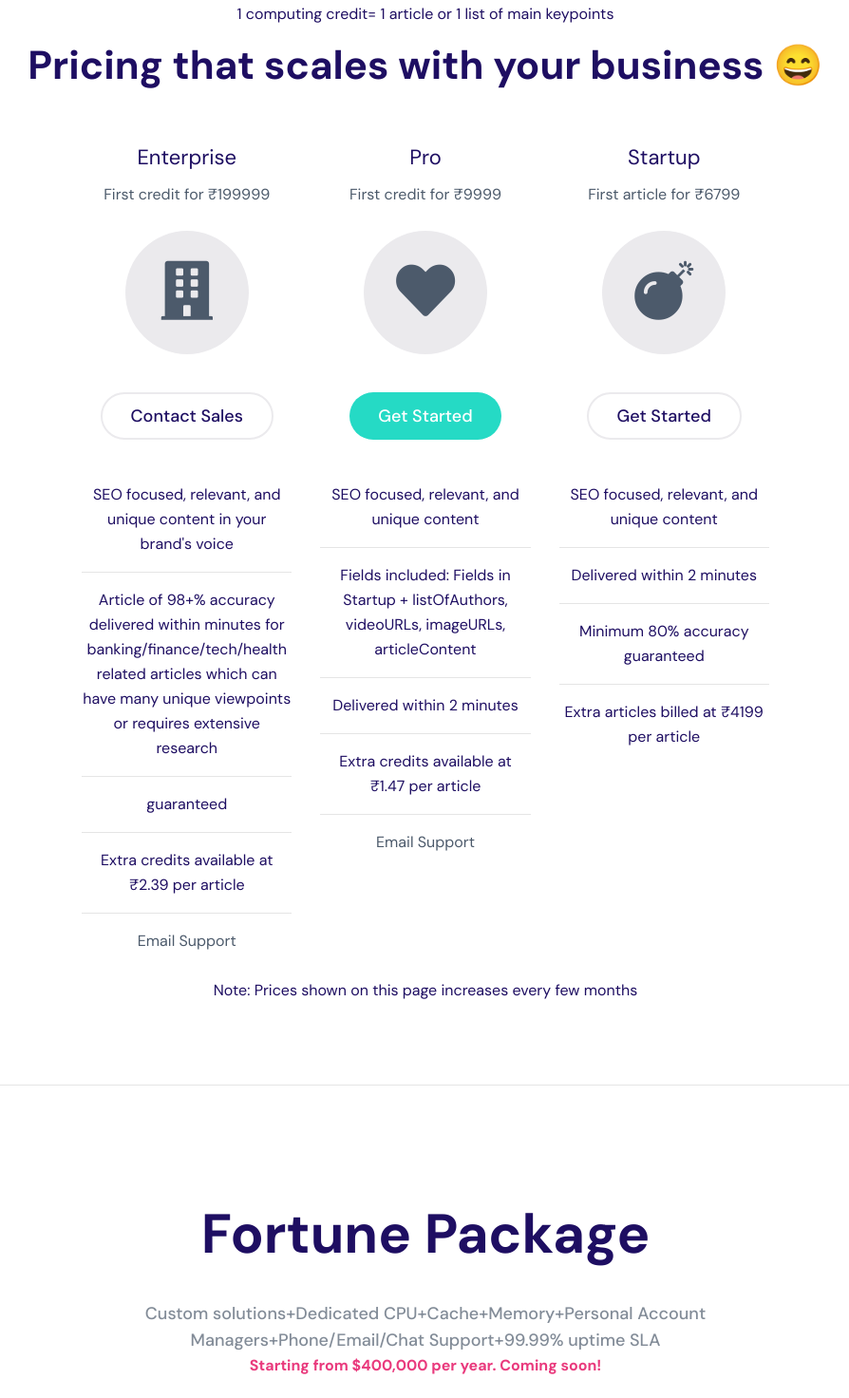
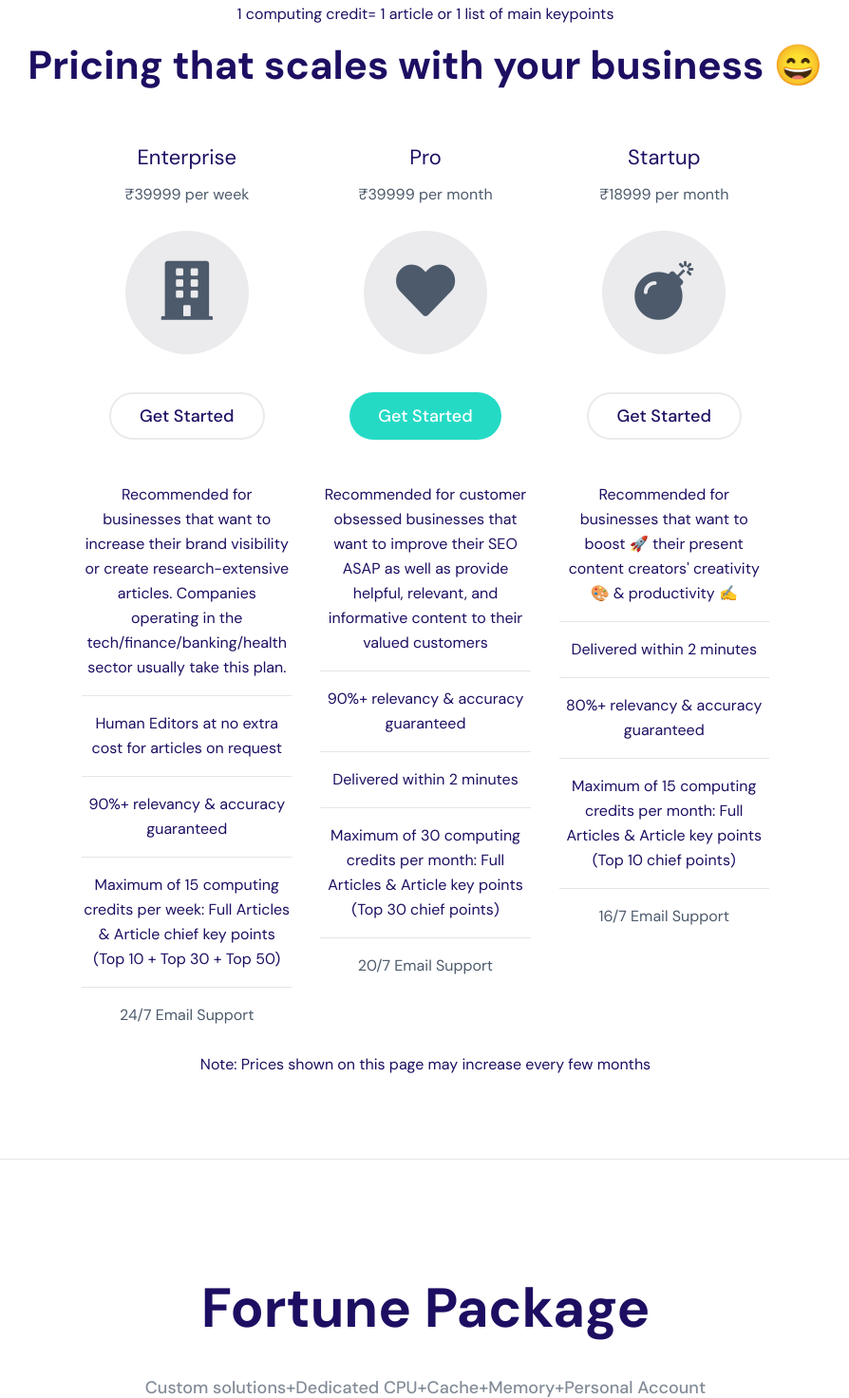
Before and after one commit to ini-tanmay/textbazaar, a Django app: page /pricing in a window 1280 px wide. Shown: the part 245-1717 px from the top of the page at 95% size, without its empty margins (192-1086 px from the left). Before the commit the page ends 1692 px from the top, so only its background shows below. Run offline with Django 3.2, Linux system fonts and the light colour scheme; some libraries are stand-ins or nearby versions.

Commit message:
pricing is done mostly

```diff
--- a/writer/templates/writer/pricing.html
+++ b/writer/templates/writer/pricing.html
@@ -73,7 +73,14 @@
 			<h2 class="mt-15 mb-55 small" data-aos="fade-down" data-aos-delay="250">
 				Pricing that scales with your business &#128516
 			</h2>
-
+			{% if user.is_authenticated %}
+		<a name="razorpay">
+<form><script src="https://cdn.razorpay.com/static/widget/subscription-button.js" data-subscription_button_id="pl_HUcf2WZ9BxUdoY" data-button_theme="brand-color" async> </script> </form>
+			</a>
+			<hr>
+			Note: Although text generation is extremely expensive due to the requirement of having hosted Nvidia GPUs, point to be noted: You buy access for a given time period, not CUs. CUs are used to track upper usage boundaries for different subscription tiers. They do not carry over from month to month or between different plans. In the case that you require more Computing Units, you can buy more seperately in your dashboard.
+			<hr>
+			{% endif %}
 			<div class="row justify-content-center no-gutters">
 				<div class="col-xl-10">
 					<div class="row justify-content-center">
@@ -83,89 +90,78 @@
 								Enterprise
 							</div>
 							<div class="mt-10 color-heading subtitle">
-							First credit for &#8377;199999
+							&#8377;39999 per week
 							</div>
 							<div class="mx-auto mt-25 bg-gray f-62 lh-130 color-heading w-130 h-130 radius_full">
 								<i class="fas fa-building">
 								</i>
 							</div>
-							<a href="/payment?plan=enterprise" class="btn mt-40 border-gray color-main">
-								Contact Sales
+					        <a href="/payment?plan=startup" class="btn mt-40 border-gray color-main">
+								Get Started
 							</a>
 							<div class="mt-45 text-adaptive">
 								<div>
-									SEO focused, relevant, and unique content in your brand's voice
+                                Recommended for businesses that want to increase their brand visibility or create research-extensive articles. Companies operating in the tech/finance/banking/health sector usually take this plan.
 								</div>
                                 <hr>
 								<div>
-									Article of 98+% accuracy delivered within minutes for banking/finance/tech/health related articles which can have many unique viewpoints or requires extensive research
+								Human Editors at no extra cost for articles on request
 								</div>
                                 <hr>
 								<div>
-								 guaranteed
+								90%+ relevancy & accuracy guaranteed
 								</div>
                                 <hr>
-
 								<div>
-									Extra credits available at &#8377;2.39 per article
+								Maximum of 15 computing credits per week: Full Articles & Article chief key points (Top 10 + Top 30 + Top 50)
 								</div>
                                 <hr>
-
 								<div class="color-heading text-adaptive">
-									Email Support
+								24/7 Email Support
 								</div>
 							</div>
 						    </div>
-
                         	<div class="col-lg-3 col-md-5 col-sm-6 mb-70 mb-sm-0 block" data-aos="fade-down" data-aos-delay="500">
 							<div class="f-22 title">
 								Pro
 							</div>
 							<div class="mt-10 color-heading subtitle">
-								First credit for &#8377;9999
+								&#8377;39999 per month
 							</div>
 							<div class="mx-auto mt-25 bg-gray f-62 lh-130 color-heading w-130 h-130 radius_full">
 								<i class="fas fa-heart">
 								</i>
 							</div>
-							<a href="/payment?plan=pro" class="btn mt-40 action-1">
+					        <a href="/payment?plan=enterprise" class="btn mt-40 action-1">
 								Get Started
 							</a>
 							<div class="mt-45 text-adaptive">
 								<div>
-									SEO focused, relevant, and unique content
+                                Recommended for customer obsessed businesses that want to improve their SEO ASAP as well as provide helpful, relevant, and informative content to their valued customers							</div>
+                                <hr>
+								<div>
+								90%+ relevancy & accuracy guaranteed
 								</div>
                                 <hr>
-
-								<div>
-									Fields included: Fields in Startup + listOfAuthors, videoURLs, imageURLs, articleContent
-								</div>
-                                                                <hr>
-
 								<div>
 								Delivered within 2 minutes
 								</div>
                                 <hr>
-
 								<div>
-									Extra credits available at &#8377;1.47 per article
+								Maximum of 30 computing credits per month: Full Articles & Article key points (Top 30 chief points)
 								</div>
                                 <hr>
-
 								<div class="color-heading text-adaptive">
-									Email Support
+								20/7 Email Support
 								</div>
 
 							</div>
 						</div>
-
-
-
 						<div class="col-lg-3 col-md-5 col-sm-6 mb-70 mb-lg-0 block" data-aos="fade-down" data-aos-delay="250">
 							<div class="f-22 title">
 								Startup
 							</div>
-							<div class="mt-10 color-heading subtitle">First article for &#8377;6799</div>
+							<div class="mt-10 color-heading subtitle">&#8377;18999 per month</div>
 							<div class="mx-auto mt-25 bg-gray f-62 lh-130 color-heading w-130 h-130 radius_full">
 								<i class="fas fa-bomb">
 								</i>
@@ -175,7 +171,7 @@
 							</a>
 							<div class="mt-45 text-adaptive">
 								<div>
-									SEO focused, relevant, and unique content
+								Recommended for businesses that want to boost &#x1F680; their present content creators' creativity &#x1F3A8; & productivity &#x270D;
 								</div>
                                 <hr>
 								<div>
@@ -183,12 +179,17 @@
 								</div>
                                 <hr>
 								<div>
-								    Minimum 80% accuracy guaranteed
+								80%+ relevancy & accuracy guaranteed
 								</div>
                                 <hr>
 								<div>
-									Extra articles billed at &#8377;4199 per article
+								Maximum of 15 computing credits per month: Full Articles & Article key points (Top 10 chief points)
 								</div>
+								<hr>
+								<div class="color-heading text-adaptive">
+								16/7 Email Support
+								</div>
+
 							</div>
 						</div>
 						</div>
@@ -197,7 +198,7 @@
 			</div>
 		</div>
 		<br>
-	Note: Prices shown on this page increases every few months
+	Note: Prices shown on this page may increase every few months
 
 	</section>
     <hr>
--- a/writer/views.py
+++ b/writer/views.py
@@ -28,27 +28,33 @@ def panel(request):
 @login_required(login_url='login')
 def plan_payment(request):
     if request.user.is_authenticated:
-        plan=request.GET.get('plan','startup')
-        user=User.objects.get(id=request.user.id)
-        if user.plan==plan:
-           return redirect('/dashboard')
-        amount=159900
-        if plan == 'pro':
-            amount =999900
-        elif plan == 'enterprise':
-            amount = 1999900
-        client = razorpay.Client(auth=('rzp_test_svl7FsV5sWZ9Yc','rX3FSooP6Q7ghiHC0OIv8gWk'))
-        response = client.order.create(dict(amount=amount,currency='INR',notes={
-        "username": request.user.username ,
-        "email": request.user.email ,
-        "id": request.user.id,
-        'purchase':plan
-        },
-        receipt= str(request.user.id)+'_'+plan+'_'+str(int(datetime.now().timestamp()*1000))+'_'+str(int(amount/100))))
-        print(response)
-        context = {'response':response,'plan':plan}
-        return render(request,"writer/payment.html",context)
+        return redirect('/pricing#razorpay')
     return redirect('/')
+
+# @login_required(login_url='login')
+# def plan_payment(request):
+#     if request.user.is_authenticated:
+#         plan=request.GET.get('plan','startup')
+#         user=User.objects.get(id=request.user.id)
+#         if user.plan==plan:
+#            return redirect('/dashboard')
+#         amount=159900
+#         if plan == 'pro':
+#             amount =999900
+#         elif plan == 'enterprise':
+#             amount = 1999900
+#         client = razorpay.Client(auth=('rzp_test_svl7FsV5sWZ9Yc','rX3FSooP6Q7ghiHC0OIv8gWk'))
+#         response = client.order.create(dict(amount=amount,currency='INR',notes={
+#         "username": request.user.username ,
+#         "email": request.user.email ,
+#         "id": request.user.id,
+#         'purchase':plan
+#         },
+#         receipt= str(request.user.id)+'_'+plan+'_'+str(int(datetime.now().timestamp()*1000))+'_'+str(int(amount/100))))
+#         print(response)
+#         context = {'response':response,'plan':plan}
+#         return render(request,"writer/payment.html",context)
+#     return redirect('/')
 
 
 def create(request):
```
Also changed, not shown: db.sqlite3. Lines whose indentation alone changed are shown as unchanged.
